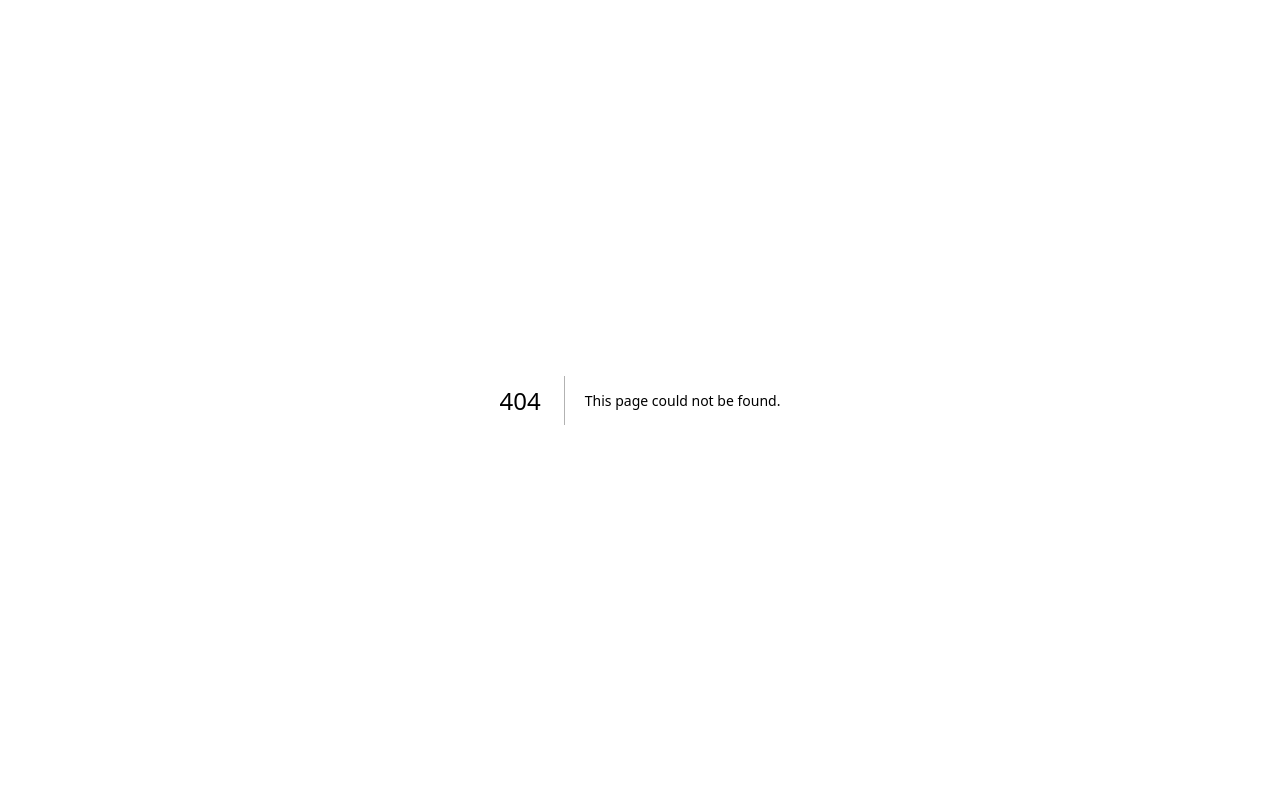
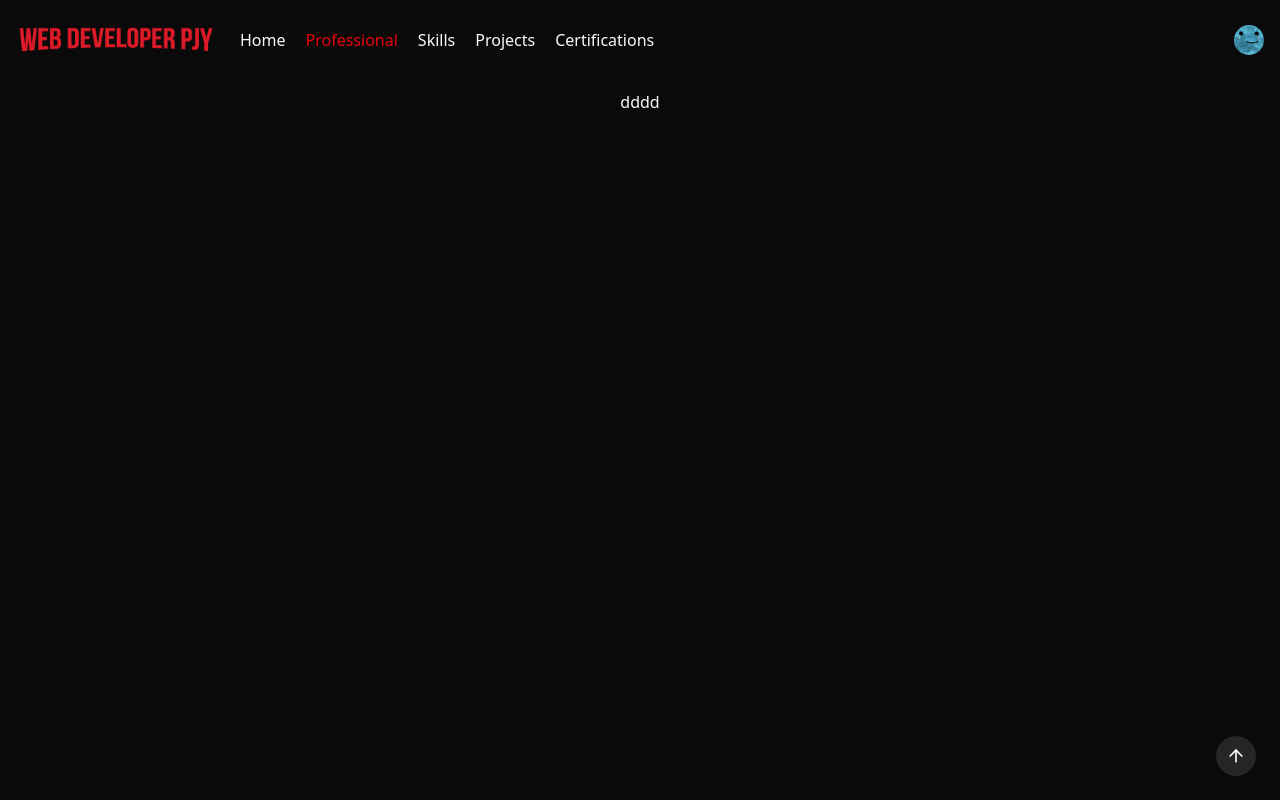
Before and after one commit to KingJaeYeon/introduce-site, a Next.js app: page /professional in a window 1280 px wide. Before the commit this address had no page. Built offline with nearby package versions, Linux system fonts and the light colour scheme.

Commit message:
project 링크추가 및 css 수정

```diff
--- /dev/null
+++ b/app/(introduce)/professional/page.tsx
@@ -0,0 +1,7 @@
+export default function ProfessionalPage() {
+  return (
+    <div className={'flex h-full flex-1 justify-center pt-[20px] md:px-10'}>
+      dddd
+    </div>
+  );
+}
--- a/app/browse/page.tsx
+++ b/app/browse/page.tsx
@@ -50,7 +50,11 @@ function Card({
         'flex min-h-[84px] min-w-[84px] flex-1 flex-col gap-3 sm:max-w-[160px]'
       }
     >
-      <div className={'relative overflow-hidden rounded-xl pt-[85%]'}>
+      <div
+        className={
+          'relative overflow-hidden rounded-xl pt-[85%] hover:outline-4 hover:outline-white'
+        }
+      >
         <Image
           src={src}
           alt={'profile01'}
--- a/data/projects.ts
+++ b/data/projects.ts
@@ -36,14 +36,20 @@ export const data: DataType[] = [
     introduction: [''].join('\n'),
     functions: [
       '어떤 넷플릭스 포토폴리오에 영감을 받아 해당 사이트 디자인에 제 스타일을 녹여 만든 포토폴리오입니다. ',
-      '심플하고 깔끔한 디자인과 애니메이션으로 으로 포토폴리오를 보는 사람들 기억에 남을 수 있도록 구성했습니다.',
+      '심플하고 깔끔한 디자인과 애니메이션으로 포토폴리오를 보는 사람들 기억에 남을 수 있도록 구성했습니다.',
       '추후에 SEO까지 고려해서 NextJS를 선택했습니다.',
       '소리를 켜놓으면 사이트 진입 시 넷플릭스 특유의 오프닝 bmg를 확인할 수 있습니다.',
       'ScrollTop 버튼 구현',
       'zustand 기반 modalRenderer를 구현해서 추후에 modal 추가하기 용이',
     ],
     role: [],
-    links: [],
+    links: [
+      {
+        label: '깃허브',
+        href: 'https://github.com/KingJaeYeon/introduce-site',
+      },
+      { label: '보기', href: '' },
+    ],
     images: [
       '/projects/introduce-site/img03.png',
       '/projects/introduce-site/img08.png',
@@ -158,7 +164,13 @@ export const data: DataType[] = [
       ].join('\n'),
     ],
     role: [],
-    links: [],
+    links: [
+      { label: '깃허브', href: 'https://github.com/KingJaeYeon/MyPrivateApp' },
+      {
+        label: '관련영상 보기',
+        href: 'https://www.youtube.com/watch?v=64D69wrDriY&feature=youtu.be',
+      },
+    ],
     images: [
       '/projects/private-app/img11.png',
       '/projects/private-app/img02.png',
```
